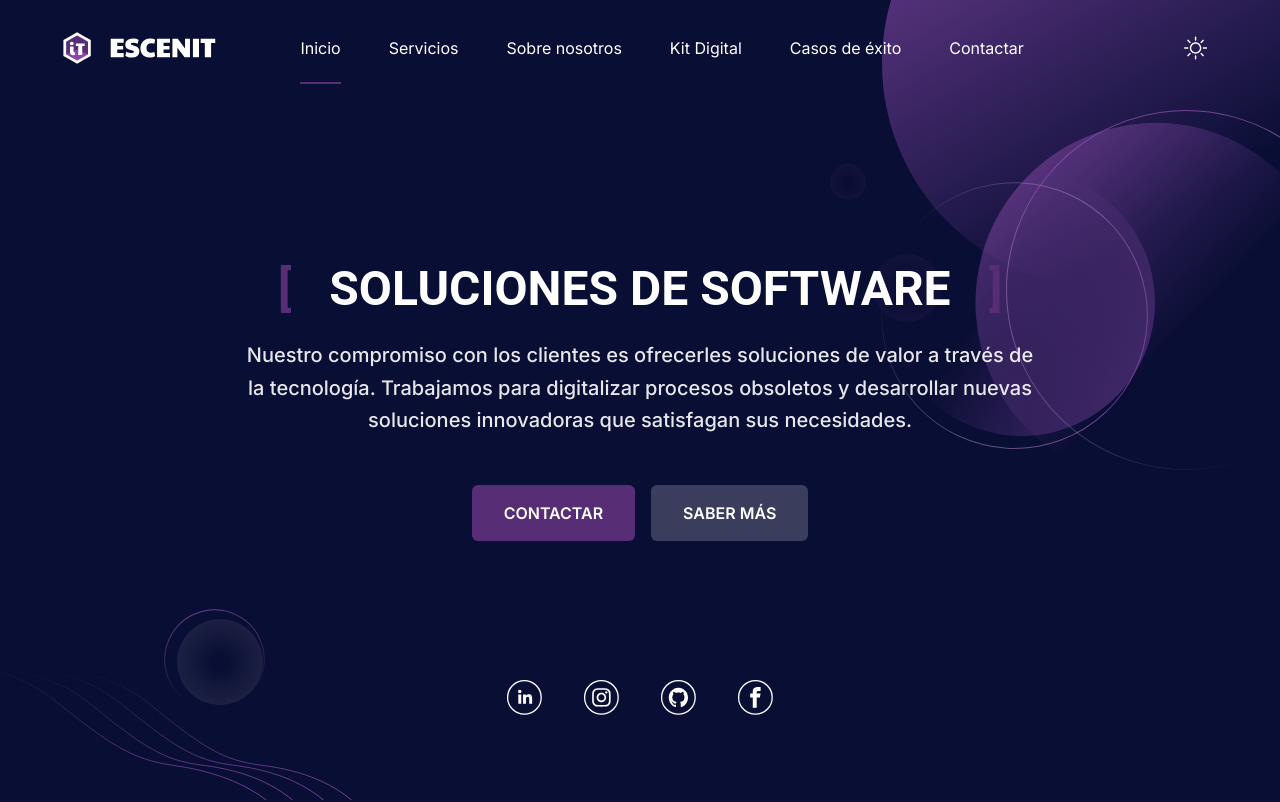
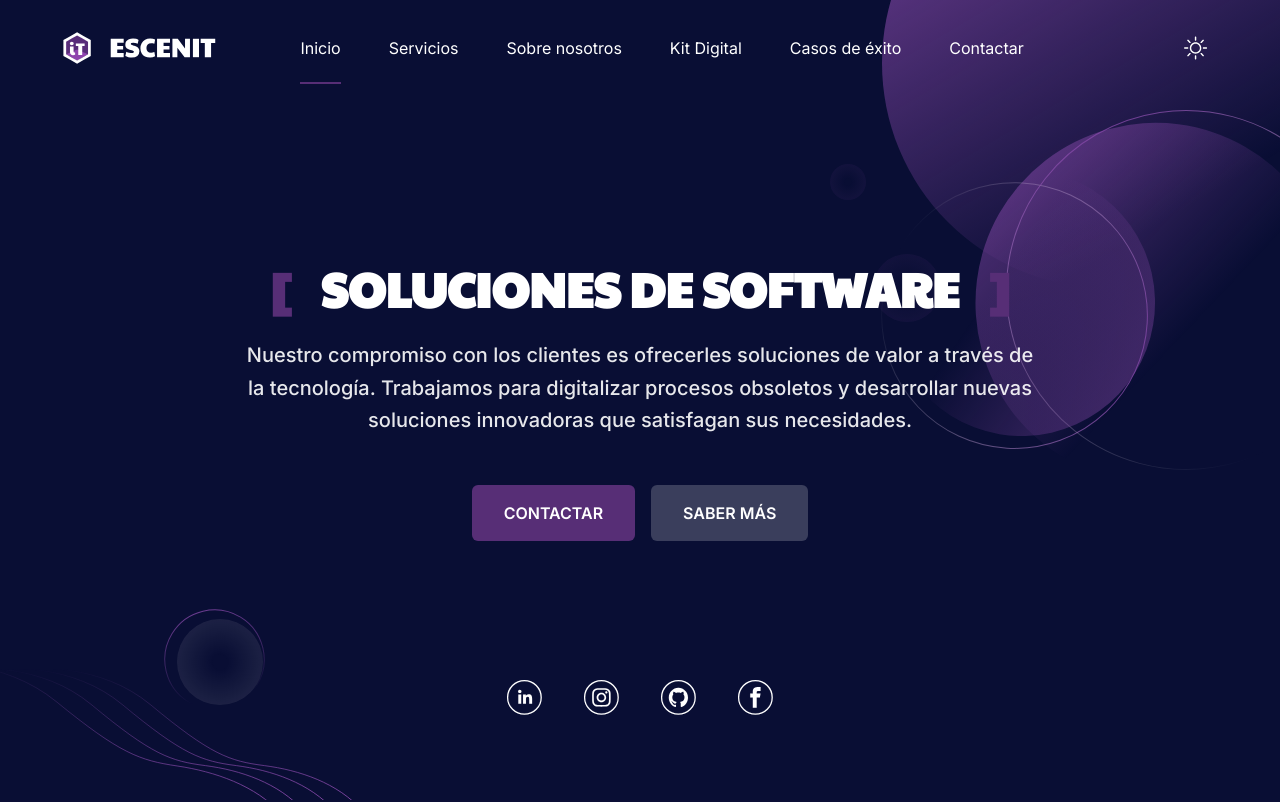
Before and after one commit to escenit/web, a Next.js app: page / in a window 1280 px wide. Shown: the top 802 px of the page. Built offline with nearby package versions, Linux system fonts and the light colour scheme.

Commit message:
Added font

```diff
--- a/styles/index.css
+++ b/styles/index.css
@@ -1,4 +1,5 @@
 @import url("https://fonts.googleapis.com/css2?family=Inter:wght@100;200;300;400;500;600;700;800;900&display=swap");
+@import url("https://fonts.googleapis.com/css2?family=Paytone%20One:wght@100;200;300;400;500;600;700;800;900&display=swap");
 
 @tailwind base;
 @tailwind components;
```
